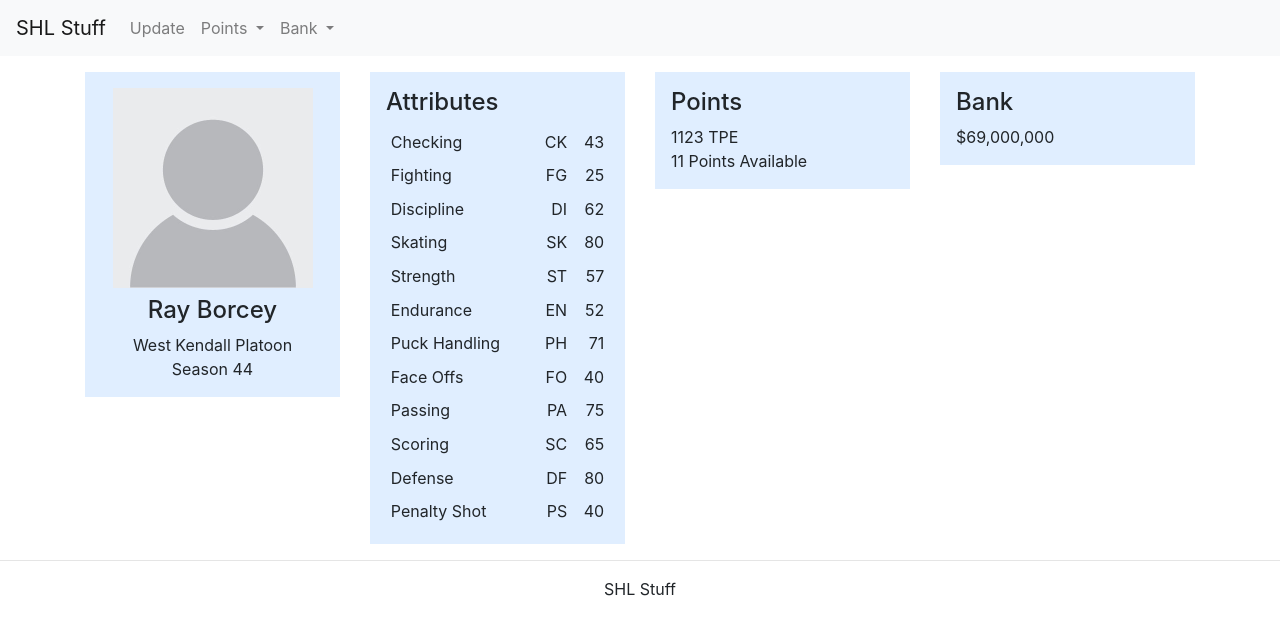
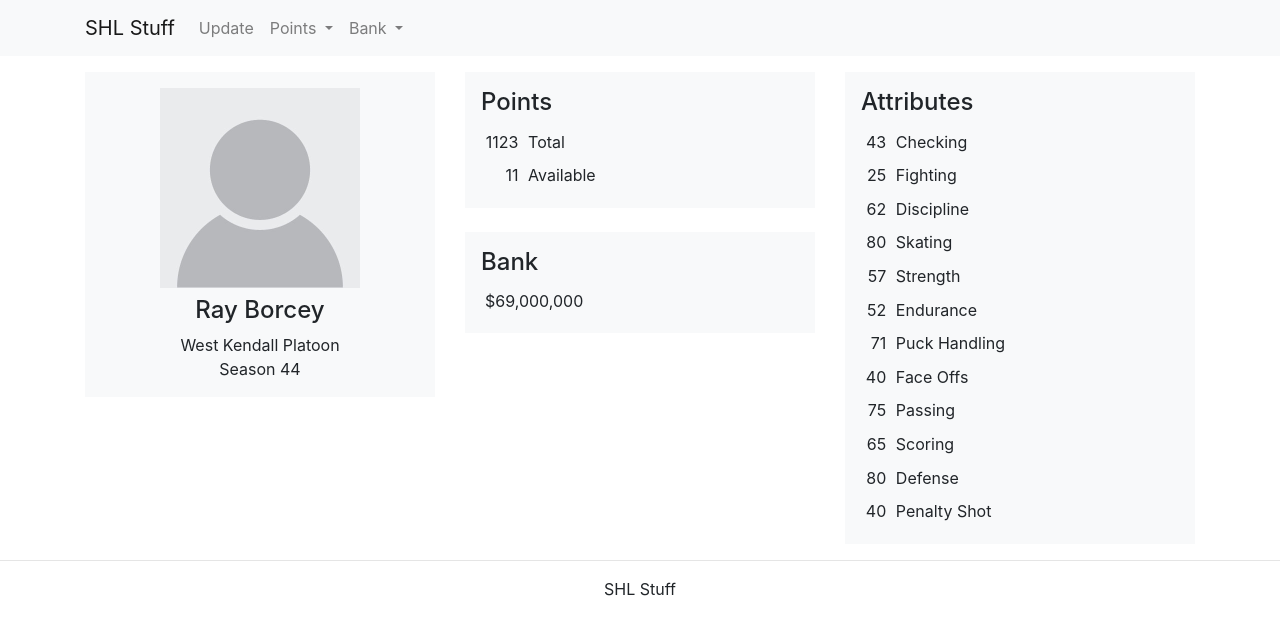
Before and after one commit to bojobiscuit/HockeyManagerWebsite, an Angular app: page / in a window 1280 px wide. Shown: the top 634 px of the page. Built offline with nearby package versions, Linux system fonts and the light colour scheme.

Commit message:
adding available PT and update pages

```diff
--- a/src/app/common/navbar/navbar.component.html
+++ b/src/app/common/navbar/navbar.component.html
@@ -1,4 +1,5 @@
-<nav class="navbar navbar-expand-lg navbar-light bg-light mb-3">
+<nav class="navbar navbar-expand-sm navbar-light bg-light mb-3">
+  <div class="container">
     <a class="navbar-brand" [routerLink]="['']">SHL Stuff</a>
     <button class="navbar-toggler" type="button" data-toggle="collapse" data-target="#navbarSupportedContent" aria-controls="navbarSupportedContent" aria-expanded="false" aria-label="Toggle navigation">
       <span class="navbar-toggler-icon"></span>
@@ -13,7 +14,7 @@
             Points
           </a>
           <div class="dropdown-menu" aria-labelledby="navbarDropdown">
-          <a class="dropdown-item" [routerLink]="['/pt/active']">Available Tasks</a>
+            <a class="dropdown-item" [routerLink]="['/pt/active']">Active Tasks</a>
             <a class="dropdown-item" [routerLink]="['/pt/history']">Point History</a>
           </div>
         </li>
@@ -28,4 +29,5 @@
         </li>
       </ul>
     </div>
+  </div>
 </nav>
--- a/src/app/pages/profile/profile.component.html
+++ b/src/app/pages/profile/profile.component.html
@@ -1,6 +1,6 @@
 <div class="row">
-  <div class="col-sm-3">
-    <div class="text-center py-3" style="background: rgb(224, 238, 255)">
+  <div class="col-md-4">
+    <div class="bg-light text-center py-3">
       <img id="profileImage" src="../../../assets/img/placeholder.jpg" style="max-width: 200px" />
       <div id="profileInfo" class="mt-2">
         <h4 id="playerName">Ray Borcey</h4>
@@ -9,86 +9,84 @@
       </div>
     </div>
   </div>
-  <div class="col-sm-3">
-    <div class="p-3" style="background: rgb(224, 238, 255)">
-      <h4>Attributes</h4>
-      <table id="playerAttributes" class="table table-sm table-borderless m-0">
+  <div class="col-md-4">
+    <div class="bg-light p-3">
+      <h4>Points</h4>
+      <table id="bankInformation" class="table table-sm table-borderless profileTable m-0">
         <tbody>
           <tr>
-            <td>Checking</td>
-            <td>CK</td>
-            <td>43</td>
+            <td>1123</td>
+            <td>Total</td>
           </tr>
           <tr>
-            <td>Fighting</td>
-            <td>FG</td>
-            <td>25</td>
+            <td>11</td>
+            <td>Available</td>
+          </tr>
+        </tbody>
+      </table>
+    </div>
+    <div class="bg-light p-3 mt-4">
+      <h4>Bank</h4>
+      <div class="p-1">
+        <span id="bankBalance">$69,000,000</span><br />
+      </div>
+    </div>
+  </div>
+  <div class="col-md-4">
+    <div class="bg-light p-3">
+      <h4>Attributes</h4>
+      <table id="playerAttributes" class="table table-sm table-borderless profileTable m-0">
+        <tbody>
+          <tr>
+            <td>43</td>
+            <td>Checking</td>
           </tr>
           <tr>
-            <td>Discipline</td>
-            <td>DI</td>
-            <td>62</td>
+            <td>25</td>
+            <td>Fighting</td>
           </tr>
           <tr>
-            <td>Skating</td>
-            <td>SK</td>
-            <td>80</td>
+            <td>62</td>
+            <td>Discipline</td>
           </tr>
           <tr>
-            <td>Strength</td>
-            <td>ST</td>
-            <td>57</td>
+            <td>80</td>
+            <td>Skating</td>
           </tr>
           <tr>
-            <td>Endurance</td>
-            <td>EN</td>
-            <td>52</td>
+            <td>57</td>
+            <td>Strength</td>
           </tr>
           <tr>
-            <td>Puck Handling</td>
-            <td>PH</td>
-            <td>71</td>
+            <td>52</td>
+            <td>Endurance</td>
           </tr>
           <tr>
-            <td>Face Offs</td>
-            <td>FO</td>
-            <td>40</td>
+            <td>71</td>
+            <td>Puck Handling</td>
           </tr>
           <tr>
-            <td>Passing</td>
-            <td>PA</td>
-            <td>75</td>
+            <td>40</td>
+            <td>Face Offs</td>
           </tr>
           <tr>
-            <td>Scoring</td>
-            <td>SC</td>
-            <td>65</td>
+            <td>75</td>
+            <td>Passing</td>
           </tr>
           <tr>
-            <td>Defense</td>
-            <td>DF</td>
-            <td>80</td>
+            <td>65</td>
+            <td>Scoring</td>
           </tr>
           <tr>
+            <td>80</td>
+            <td>Defense</td>
+          </tr>
+          <tr>
+            <td>40</td>
             <td>Penalty Shot</td>
-            <td>PS</td>
-            <td>40</td>
           </tr>
         </tbody>
       </table>
     </div>
   </div>
-  <div class="col-sm-3">
-    <div class="p-3" style="background: rgb(224, 238, 255)">
-      <h4>Points</h4>
-      <span id="pointTotal">1123 TPE</span><br />
-      <span id="pointAvailable">11 Points Available</span><br />
-    </div>
-  </div>
-  <div class="col-sm-3">
-    <div class="p-3" style="background: rgb(224, 238, 255)">
-      <h4>Bank</h4>
-      <span id="bankBalance">$69,000,000</span><br />
-    </div>
-  </div>
 </div>
--- a/src/app/pages/profile/profile.component.scss
+++ b/src/app/pages/profile/profile.component.scss
@@ -1,4 +1,6 @@
-#playerAttributes td:nth-child(2),
-#playerAttributes td:nth-child(3) {
+.profileTable td:nth-child(1) {
     text-align: right;
 }
+.profileTable td:nth-child(2) {
+    width: 100%;
+}
--- a/src/app/pages/pt-active/pt-active.component.html
+++ b/src/app/pages/pt-active/pt-active.component.html
@@ -1,3 +1,11 @@
-<p>
-  pt-active works!
-</p>
+<div class="row justify-content-center">
+  <div class="col-md-8 col-lg-6">
+    <h3>Active Point Tasks</h3>
+    <div class="list-group text-center">
+      <a href="#" class="list-group-item list-group-item-action">Activity Check 254</a>
+      <a href="#" class="list-group-item list-group-item-action">Weekly Training</a>
+      <a href="#" class="list-group-item list-group-item-action">PT3 - Flerp n Derp</a>
+      <a href="#" class="list-group-item list-group-item-action">Milestones</a>
+    </div>
+  </div>
+</div>
--- a/src/app/pages/update-player/update-player.component.html
+++ b/src/app/pages/update-player/update-player.component.html
@@ -1,3 +1,68 @@
-<p>
-  update-player works!
-</p>
+<div class="row">
+  <div class="col-sm-6">
+    <div class="bg-light p-3">
+      <h4>Attributes</h4>
+      <table id="editPlayerAttributes" class="table table-sm table-borderless profileTable m-0">
+        <tbody>
+          <tr>
+            <td><input type="number" value="43" min="43" /></td>
+            <td>Checking</td>
+          </tr>
+          <tr>
+            <td><input type="number" value="25" /></td>
+            <td>Fighting</td>
+          </tr>
+          <tr>
+            <td><input type="number" value="62" /></td>
+            <td>Discipline</td>
+          </tr>
+          <tr>
+            <td><input type="number" value="80" /></td>
+            <td>Skating</td>
+          </tr>
+          <tr>
+            <td><input type="number" value="57" /></td>
+            <td>Strength</td>
+          </tr>
+          <tr>
+            <td><input type="number" value="52" /></td>
+            <td>Endurance</td>
+          </tr>
+          <tr>
+            <td><input type="number" value="71" /></td>
+            <td>Puck Handling</td>
+          </tr>
+          <tr>
+            <td><input type="number" value="40" /></td>
+            <td>Face Offs</td>
+          </tr>
+          <tr>
+            <td><input type="number" value="75" /></td>
+            <td>Passing</td>
+          </tr>
+          <tr>
+            <td><input type="number" value="65" /></td>
+            <td>Scoring</td>
+          </tr>
+          <tr>
+            <td><input type="number" value="80" /></td>
+            <td>Defense</td>
+          </tr>
+          <tr>
+            <td><input type="number" value="40" /></td>
+            <td>Penalty Shot</td>
+          </tr>
+        </tbody>
+      </table>
+    </div>
+  </div>
+  <div class="col-sm-6">
+    <div class="bg-light p-3">
+      <p>
+        <span>11 points available</span><br />
+        <span>0 points used</span><br />
+      </p>
+      <input class="btn btn-primary" type="button" value="Submit Update">
+    </div>
+  </div>
+</div>
--- a/src/app/pages/update-player/update-player.component.scss
+++ b/src/app/pages/update-player/update-player.component.scss
@@ -0,0 +1,8 @@
+input[type="number"] {
+    text-align: center;
+    width: 80px;
+}
+
+.profileTable td:nth-child(2) {
+    width: 100%;
+}
```
Also changed, not shown: 1 other file (tests, documents, lock files or other folders). Lines whose indentation alone changed are shown as unchanged.
